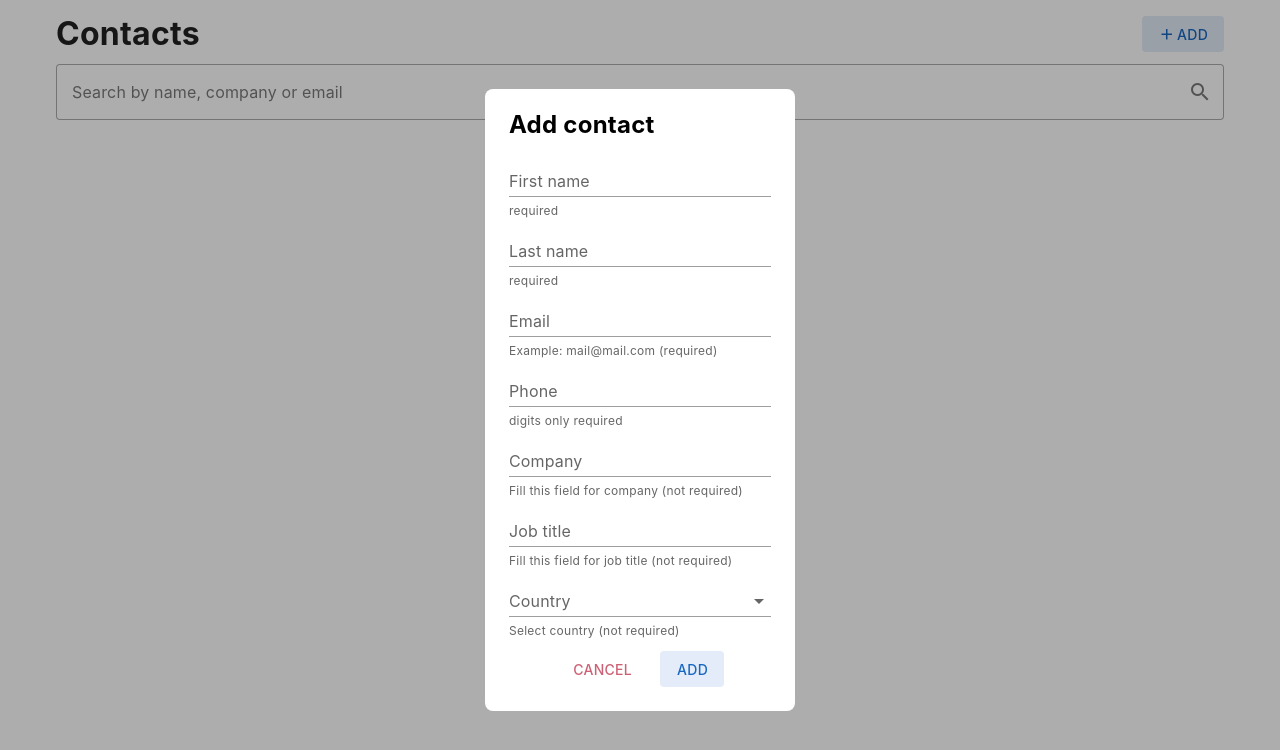
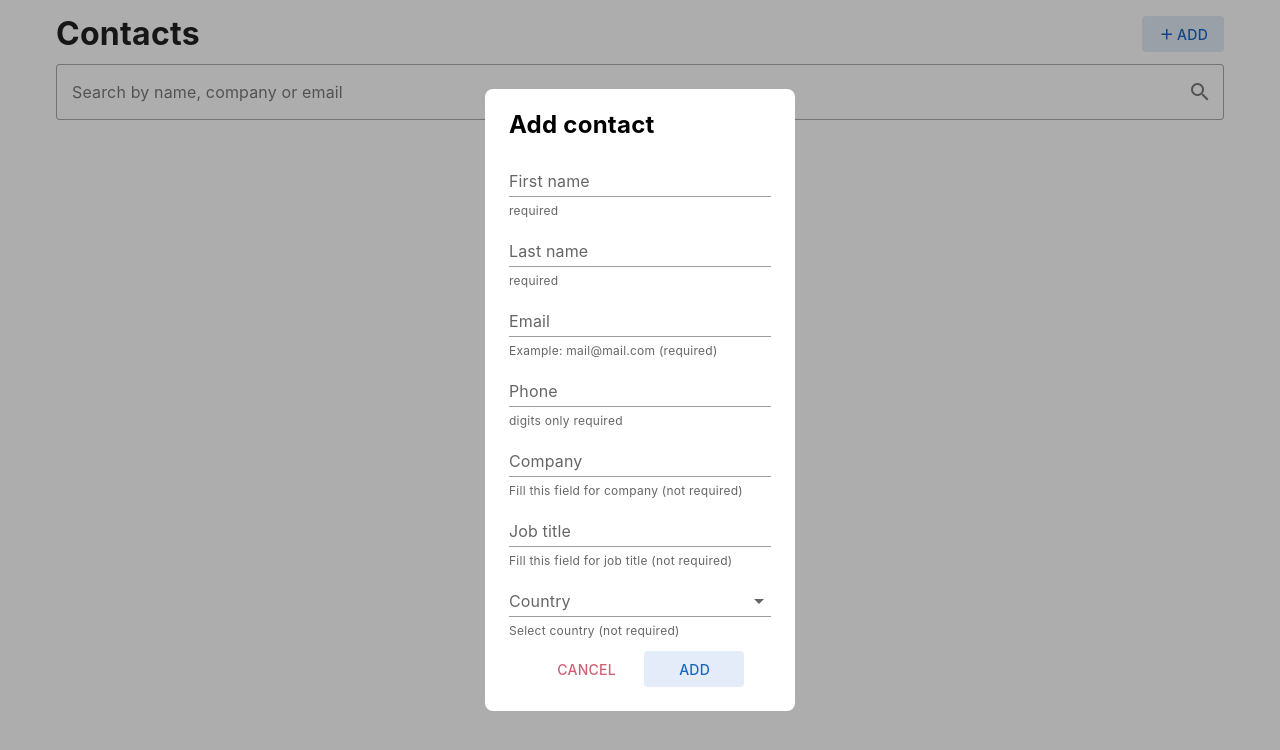
Before and after one commit to ok-webdev/contacts-app, a Vue app: page / in a window 1280 px wide. Both pictures are taken after a click on the button "ADD". Shown: the top 750 px of the page. Built offline with nearby package versions, Linux system fonts and the light colour scheme.

Commit message:
remove formMode

```diff
--- a/src/components/ContactForm.vue
+++ b/src/components/ContactForm.vue
@@ -5,7 +5,7 @@
     class="form bg-white rounded-lg pa-6"
   >
     <div class="mb-3">
-      <h2>{{ props.mode === 'add' ? 'Add' : 'Edit' }} contact</h2>
+      <h2>{{ props.contact ? 'Edit' : 'Add' }} contact</h2>
     </div>
     <v-text-field
       v-model="formData.firstName"
@@ -74,9 +74,11 @@
     />
 
     <div class="d-flex justify-center mt-3">
-      <v-btn type="reset" variant="plain" color="error">Cancel</v-btn>
-      <v-btn type="submit" variant="tonal" color="primary" class="ml-3">{{
-        props.mode === 'add' ? 'add' : 'edit'
+      <v-btn type="reset" variant="plain" color="error" class="btn mr-1"
+        >Cancel</v-btn
+      >
+      <v-btn type="submit" variant="tonal" color="primary" class="btn ml-1">{{
+        props.contact ? 'edit' : 'add'
       }}</v-btn>
     </div>
   </v-form>
@@ -86,10 +88,6 @@
   import countries from '../assets/countries.json';
   import { ref, onMounted } from 'vue';
   const props = defineProps({
-    mode: {
-      type: String,
-      default: 'add',
-    },
     contact: {
       type: Object,
       required: false,
@@ -108,7 +106,7 @@
   });
 
   const rules = {
-    required: (value) => !!value && !!value.trim() || 'Required.',
+    required: (value) => (!!value && !!value.trim()) || 'Required.',
     email: (value) => {
       const pattern =
         /^(([^<>()[\]\\.,;:\s@"]+(\.[^<>()[\]\\.,;:\s@"]+)*)|(".+"))@((\[[0-9]{1,3}\.[0-9]{1,3}\.[0-9]{1,3}\.[0-9]{1,3}])|(([a-zA-Z\-0-9]+\.)+[a-zA-Z]{2,}))$/;
@@ -123,7 +121,7 @@
   };
 
   onMounted(() => {
-    if (props.mode === 'edit' && props.contact) {
+    if (props.contact) {
       formData.value = {
         firstName: props.contact.firstName,
         lastName: props.contact.lastName,
@@ -152,10 +150,10 @@
   }
 
   function submitHandler() {
-    if (props.mode === 'add') {
+    if (!props.contact) {
       submitAddHandler();
     }
-    if (props.mode === 'edit') {
+    if (props.contact) {
       submitEditHandler();
     }
   }
@@ -178,4 +176,7 @@
     width: 310px;
     background-color: aliceblue;
   }
+  .btn {
+    width: 100px;
+  }
 </style>
```
